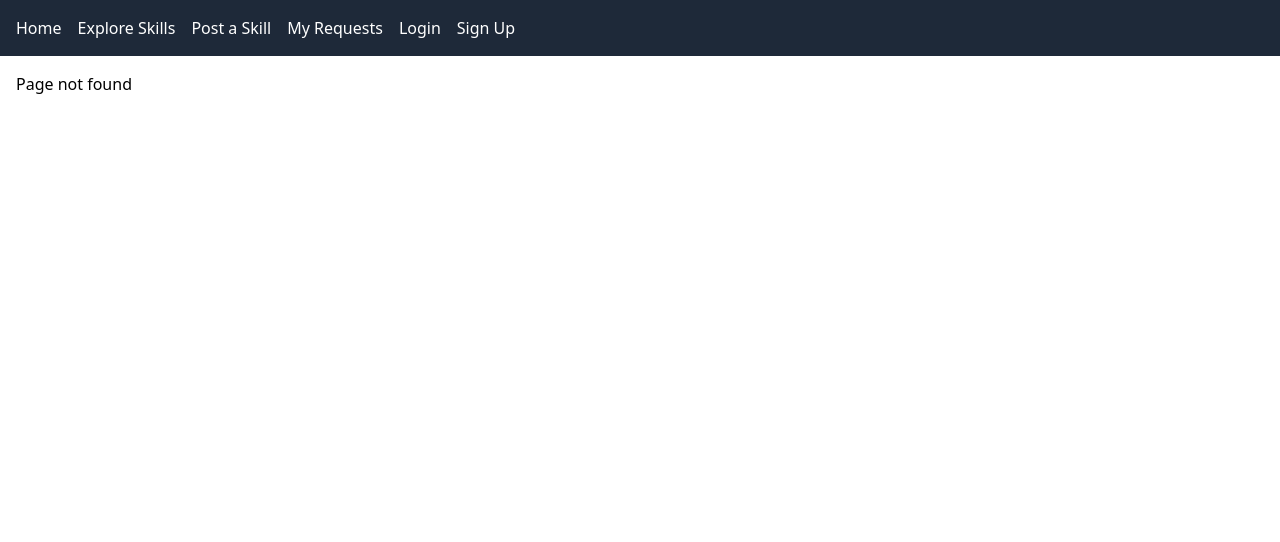
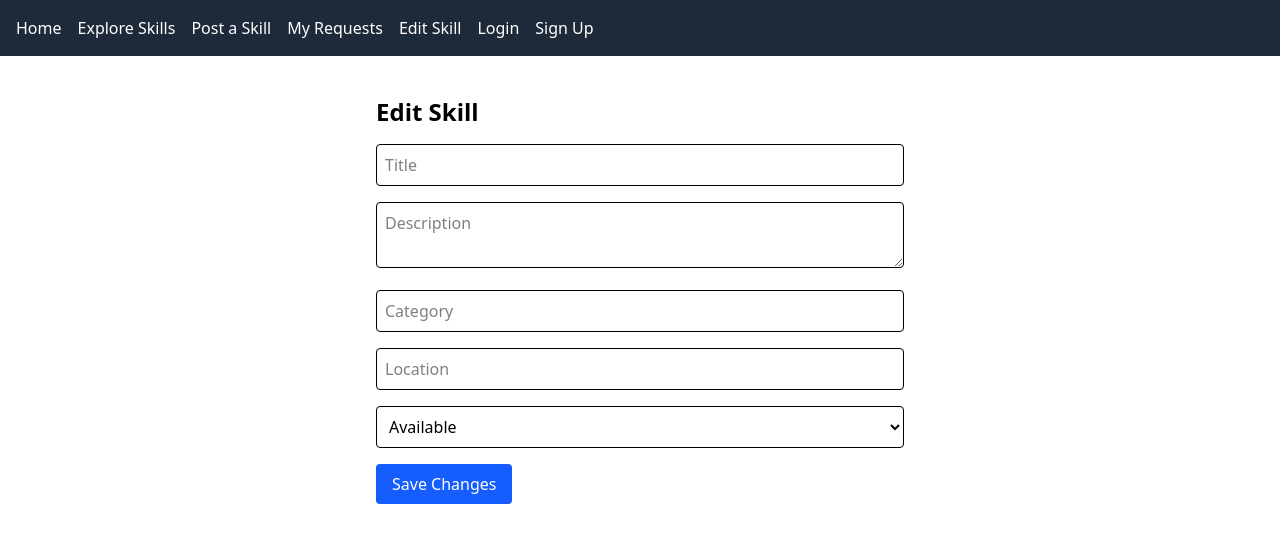
Before and after one commit to Gabriel-affont/project-yinyang, a React (Vite) app in the folder yinyang/: page /edit-skill/1 in a window 1280 px wide. Before the commit this address had no page. Shown: the top 542 px of the page. Built offline with nearby package versions, Linux system fonts and the light colour scheme; no server answers.

Commit message:
Added edit and delete functions on skillls

```diff
--- a/yinyang/src/App.jsx
+++ b/yinyang/src/App.jsx
@@ -8,6 +8,7 @@ import MyRequests from "./pages/MyRequests.jsx";
 import NotFound from "./pages/NotFound.jsx";
 import Login from "./pages/Login.jsx";
 import Signup from "./pages/Signup.jsx";
+import EditSkill from "./pages/EditSkill.jsx";
 
 export default function App() {
   return (
@@ -23,6 +24,7 @@ export default function App() {
           <Route path="my-requests" element={<MyRequests />} />
           <Route path="login" element={<Login />} />
           <Route path="signup" element={<Signup />} />
+          <Route path="edit-skill/:id" element={<EditSkill />} />
           <Route path="*" element={<NotFound />} />
         </Route>
       </Routes>
--- a/yinyang/src/components/Navbar.jsx
+++ b/yinyang/src/components/Navbar.jsx
@@ -7,6 +7,8 @@ export default function Navbar() {
       <Link to="/services">Explore Skills</Link>
       <Link to="/post-skill">Post a Skill</Link>
       <Link to="/my-requests">My Requests</Link>
+      <Link to="/edit-skill/1">Edit Skill</Link>
+
       <Link to="/login">Login</Link>
       <Link to="/signup">Sign Up</Link>
     </nav>
--- a/yinyang/src/components/SkillCard.jsx
+++ b/yinyang/src/components/SkillCard.jsx
@@ -1,36 +1,47 @@
-import { useAuth } from "../context/AuthContext";
-import { useSkills } from "../context/SkillContext";
+import api from "../api";
+import { useNavigate } from "react-router-dom";
 
 export default function SkillCard({ skill }) {
-  const { user } = useAuth();
-  const { requestSkill } = useSkills();
+  const navigate = useNavigate();
 
-  const canRequest =
-    user && user.email !== skill.owner && skill.status === "available";
+  const handleDelete = async () => {
+    if (!window.confirm("Are you sure you want to delete this skill?")) return;
+    try {
+      await api.delete(`/skills/${skill.id}`);
+      alert("Skill deleted successfully ");
+      window.location.reload();
+    } catch (err) {
+      console.error("Error deleting skill:", err);
+      alert("Failed to delete skill ");
+    }
+  };
 
   return (
-    <div className="border rounded p-4 shadow bg-white">
-      <h2 className="text-xl font-semibold">{skill.title}</h2>
-      <p className="text-sm mt-1">{skill.description}</p>
-      <p className="text-xs text-gray-500 mt-2">
+    <div className="border rounded p-4 shadow hover:shadow-lg transition">
+      <h2 className="text-xl font-semibold text-blue-600">{skill.title}</h2>
+      <p className="mt-2 text-gray-700">{skill.description}</p>
+      <p className="text-sm text-gray-500 mt-2">
         Category: {skill.category} • Location: {skill.location}
       </p>
-      <p className="text-xs text-gray-500">
-        Posted by: {skill.owner}
-      </p>
-      {skill.status !== "available" && (
-        <p className="text-xs text-yellow-600 mt-2">
-          Status: {skill.status} {skill.requestedBy && `by ${skill.requestedBy}`}
-        </p>
-      )}
-      {canRequest && (
+      <p className="text-xs text-gray-400 mt-1">Status: {skill.status}</p>
+
+      <div className="mt-4 flex gap-2">
+
         <button
-          onClick={() => requestSkill(skill.id, user.email)}
-          className="mt-3 bg-blue-600 text-white px-3 py-1 rounded hover:bg-blue-700"
+          onClick={() => navigate(`/edit-skill/${skill.id}`)}
+          className="bg-yellow-400 text-white px-3 py-1 rounded hover:bg-yellow-500 transition"
         >
-          Request Skill
+          Edit
         </button>
-      )}
+
+
+        <button
+          onClick={handleDelete}
+          className="bg-red-500 text-white px-3 py-1 rounded hover:bg-red-600 transition"
+        >
+          Delete
+        </button>
+      </div>
     </div>
   );
 }
--- /dev/null
+++ b/yinyang/src/pages/EditSkill.jsx
@@ -0,0 +1,117 @@
+import { useState, useEffect } from "react";
+import { useParams, useNavigate } from "react-router-dom";
+import api from "../api";
+
+export default function EditSkill() {
+  const { id } = useParams();
+  const navigate = useNavigate();
+
+  const [formData, setFormData] = useState({
+    title: "",
+    description: "",
+    category: "",
+    location: "",
+    status: "available",
+  });
+
+  useEffect(() => {
+    const fetchSkill = async () => {
+      try {
+        const response = await api.get(`/skills/${id}`);
+        setFormData(response.data);
+      } catch (error) {
+        console.error("Error fetching skill:", error);
+      }
+    };
+    fetchSkill();
+  }, [id]);
+
+  const handleChange = (e) => {
+    setFormData({ ...formData, [e.target.name]: e.target.value });
+  };
+
+  const handleSubmit = async (e) => {
+  e.preventDefault();
+
+  try {
+
+    const payload = {
+      id: Number(id),
+      title: formData.title,
+      description: formData.description,
+      category: formData.category,
+      location: formData.location,
+      status: formData.status,
+      ownerId: Number(localStorage.getItem("userId"))
+
+    };
+
+    console.log("Updating skill with payload:", payload);
+
+    await api.put(`/skills/${id}`, payload);
+    alert("Skill updated successfully ");
+    navigate("/explore");
+  } catch (error) {
+    console.error("Error updating skill:", error);
+    alert("Failed to update skill ");
+  }
+};
+
+
+  return (
+    <div className="max-w-xl mx-auto p-6">
+      <h1 className="text-2xl font-bold mb-4">Edit Skill</h1>
+      <form onSubmit={handleSubmit} className="space-y-4">
+        <input
+          type="text"
+          name="title"
+          placeholder="Title"
+          value={formData.title}
+          onChange={handleChange}
+          className="border p-2 w-full rounded"
+          required
+        />
+        <textarea
+          name="description"
+          placeholder="Description"
+          value={formData.description}
+          onChange={handleChange}
+          className="border p-2 w-full rounded"
+          required
+        />
+        <input
+          type="text"
+          name="category"
+          placeholder="Category"
+          value={formData.category}
+          onChange={handleChange}
+          className="border p-2 w-full rounded"
+        />
+        <input
+          type="text"
+          name="location"
+          placeholder="Location"
+          value={formData.location}
+          onChange={handleChange}
+          className="border p-2 w-full rounded"
+        />
+        <select
+          name="status"
+          value={formData.status}
+          onChange={handleChange}
+          className="border p-2 w-full rounded"
+        >
+          <option value="available">Available</option>
+          <option value="unavailable">Unavailable</option>
+        </select>
+
+        <button
+          type="submit"
+          className="bg-blue-600 text-white px-4 py-2 rounded hover:bg-blue-700"
+        >
+          Save Changes
+        </button>
+      </form>
+    </div>
+  );
+}
--- a/yinyang/src/pages/PostSkill.jsx
+++ b/yinyang/src/pages/PostSkill.jsx
@@ -1,35 +1,62 @@
 import { useState } from "react";
 import { useSkills } from "../context/SkillContext";
 import { useAuth } from "../context/AuthContext";
+import api from "../api";
 
 export default function PostSkill() {
   const { addSkill, skills } = useSkills();
-  const {user} = useAuth();
+  const { user } = useAuth();
   const [formData, setFormData] = useState({
     title: "",
     description: "",
     category: "",
     location: "",
   });
+  const [loading, setLoading] = useState(false);
+  const [error, setError] = useState("");
 
   function handleChange(e) {
     const { name, value } = e.target;
     setFormData({ ...formData, [name]: value });
   }
 
-  function handleSubmit(e) {
+  async function handleSubmit(e) {
     e.preventDefault();
+    setError("");
 
     if (!formData.title || !formData.description) {
-      alert("Please fill out all fields");
+      alert("Please fill out all required fields");
       return;
     }
-    if (!user){
+    if (!user) {
       alert("You must be logged in to post a skill.");
       return;
     }
 
-    addSkill({ ...formData, owner: user.email, requestedBy: null, status: "available" });
+    setLoading(true);
+
+    try {
+
+      const response = await api.post("/Skills", {
+        title: formData.title,
+        description: formData.description,
+        category: formData.category,
+        location: formData.location,
+        ownerId: user.id,
+        status: "available"
+      });
+
+      console.log("Skill created:", response.data);
+
+
+      addSkill({
+        ...formData,
+        id: response.data.id,
+        owner: user.email,
+        requestedBy: null,
+        status: "available"
+      });
+
       alert("Skill posted successfully!");
       setFormData({
         title: "",
@@ -37,17 +64,31 @@ export default function PostSkill() {
         category: "",
         location: "",
       });
+
+    } catch (error) {
+      console.error("Error posting skill:", error);
+      setError("Failed to post skill. Please try again.");
+    } finally {
+      setLoading(false);
+    }
   }
 
   return (
     <div className="max-w-xl mx-auto bg-blue-50 p-6 rounded shadow mt-10">
       <h1 className="text-3xl font-bold mb-6">Post a New Skill</h1>
+
+      {error && (
+        <div className="bg-red-100 border border-red-400 text-red-700 px-4 py-3 rounded mb-4">
+          {error}
+        </div>
+      )}
+
       <form
         onSubmit={handleSubmit}
         className="bg-white p-6 shadow rounded space-y-4"
       >
         <div>
-          <label className="block font-medium mb-1">Skill Title</label>
+          <label className="block font-medium mb-1">Skill Title *</label>
           <input
             type="text"
             name="title"
@@ -55,11 +96,12 @@ export default function PostSkill() {
             onChange={handleChange}
             placeholder="e.g. Web Development"
             className="w-full border rounded p-2 focus:ring-2 focus:ring-blue-400"
+            required
           />
         </div>
 
         <div>
-          <label className="block font-medium mb-1">Description</label>
+          <label className="block font-medium mb-1">Description *</label>
           <textarea
             name="description"
             value={formData.description}
@@ -67,6 +109,7 @@ export default function PostSkill() {
             rows="3"
             placeholder="Describe what you can do..."
             className="w-full border rounded p-2 focus:ring-2 focus:ring-blue-400"
+            required
           ></textarea>
         </div>
 
@@ -96,9 +139,10 @@ export default function PostSkill() {
 
         <button
           type="submit"
-          className="bg-blue-600 text-white px-4 py-2 rounded hover:bg-blue-700 transition"
+          disabled={loading}
+          className="bg-blue-600 text-white px-4 py-2 rounded hover:bg-blue-700 transition disabled:bg-blue-400"
         >
-          Submit Skill
+          {loading ? "Posting..." : "Submit Skill"}
         </button>
       </form>
 
```
Lines whose indentation alone changed are shown as unchanged.
